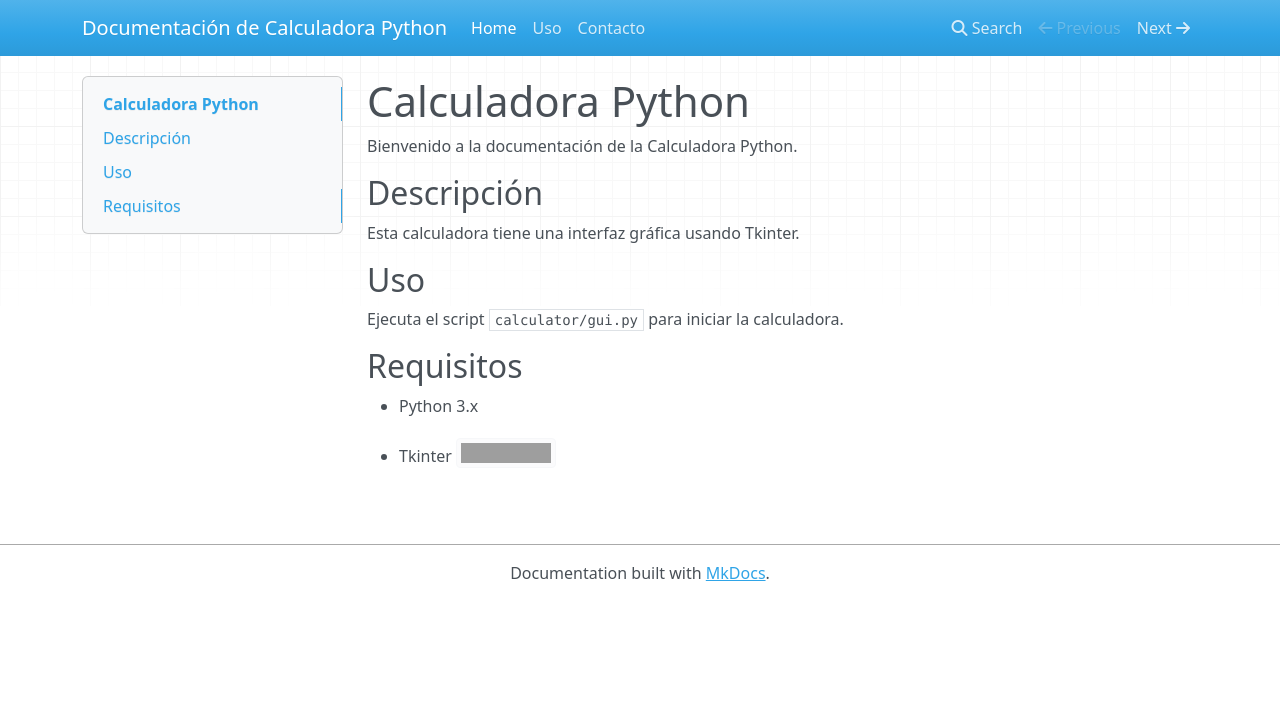
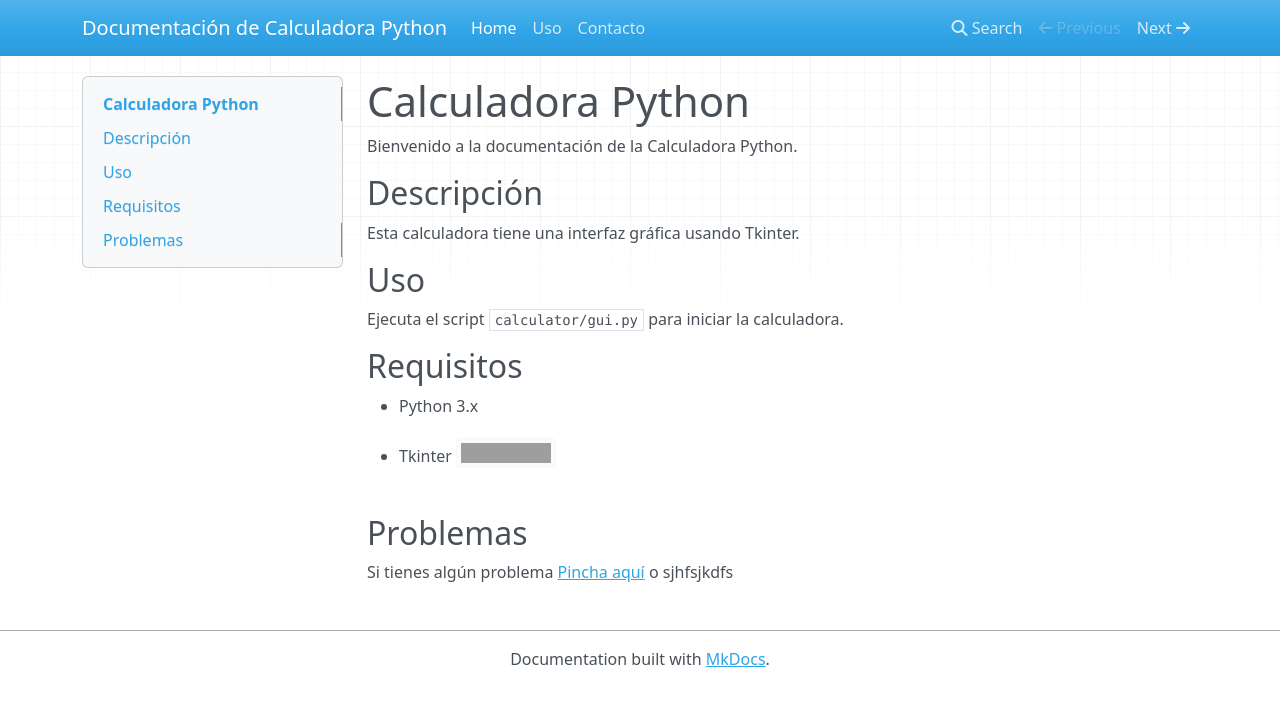
Before and after one commit to vjp-adrianMG1/PPS-Unidad0ActividadGit-AdrianMG, an MkDocs documentation site: the page built from docs/index.md, in a window 1280 px wide. Shown: the top 706 px of the page. Built offline with MkDocs 1.6.1, drawn with Linux system fonts in a browser that asks for light colours; nearby versions of some CDN libraries; grey boxes are pictures that could not be loaded.

Commit message:
Update documentation to include 'Problemas' section
Added a section for reporting issues and fixed formatting.

```diff
--- a/docs/index.md
+++ b/docs/index.md
@@ -15,3 +15,7 @@ Ejecuta el script `calculator/gui.py` para iniciar la calculadora.
 - Python 3.x
 - Tkinter
 [![Licencia: CC BY-NC-SA 4.0](https://licensebuttons.net/l/by-nc-sa/4.0/88x31.png)](https://creativecommons.org/licenses/by-nc-sa/4.0/)
+
+## Problemas
+
+Si tienes algún problema [Pincha aquí](https://github.com/vjp-adrianMG1/PPS-Unidad0ActividadGit-AdrianMG.git) o sjhfsjkdfs
```
